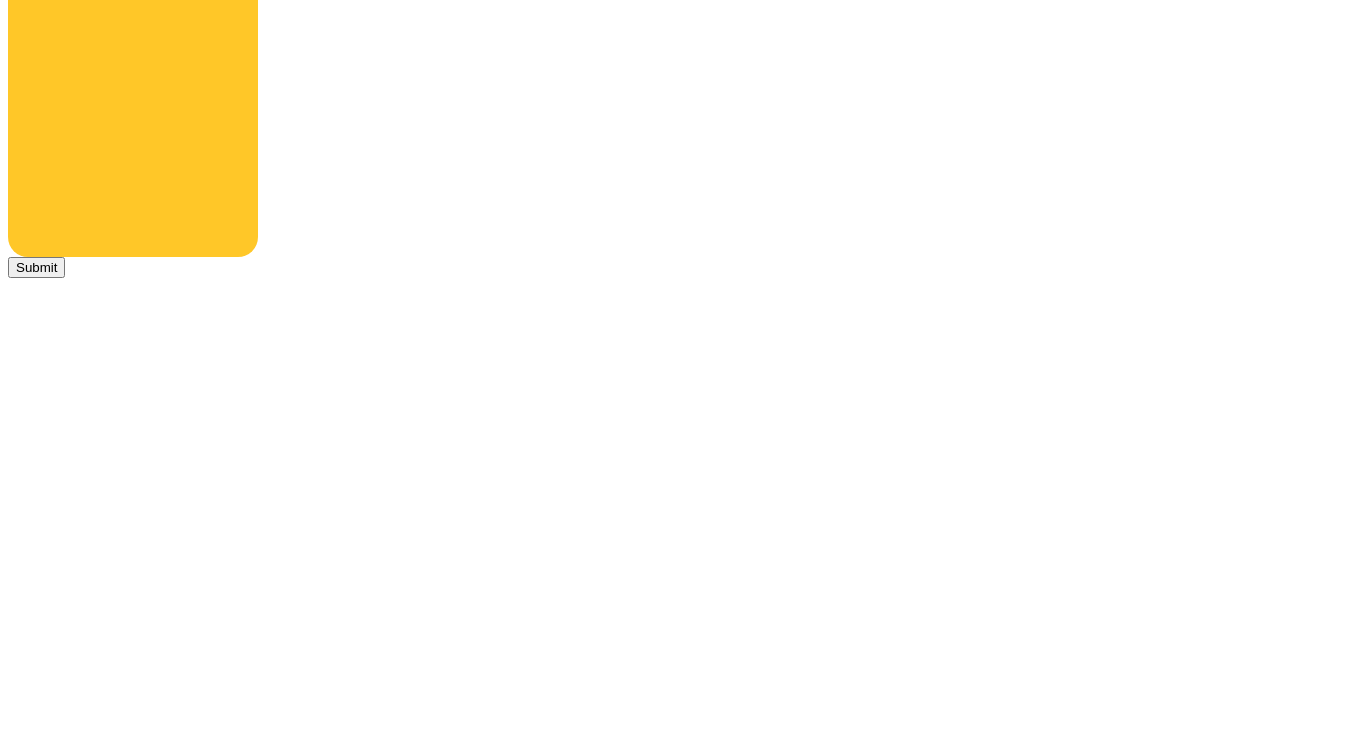
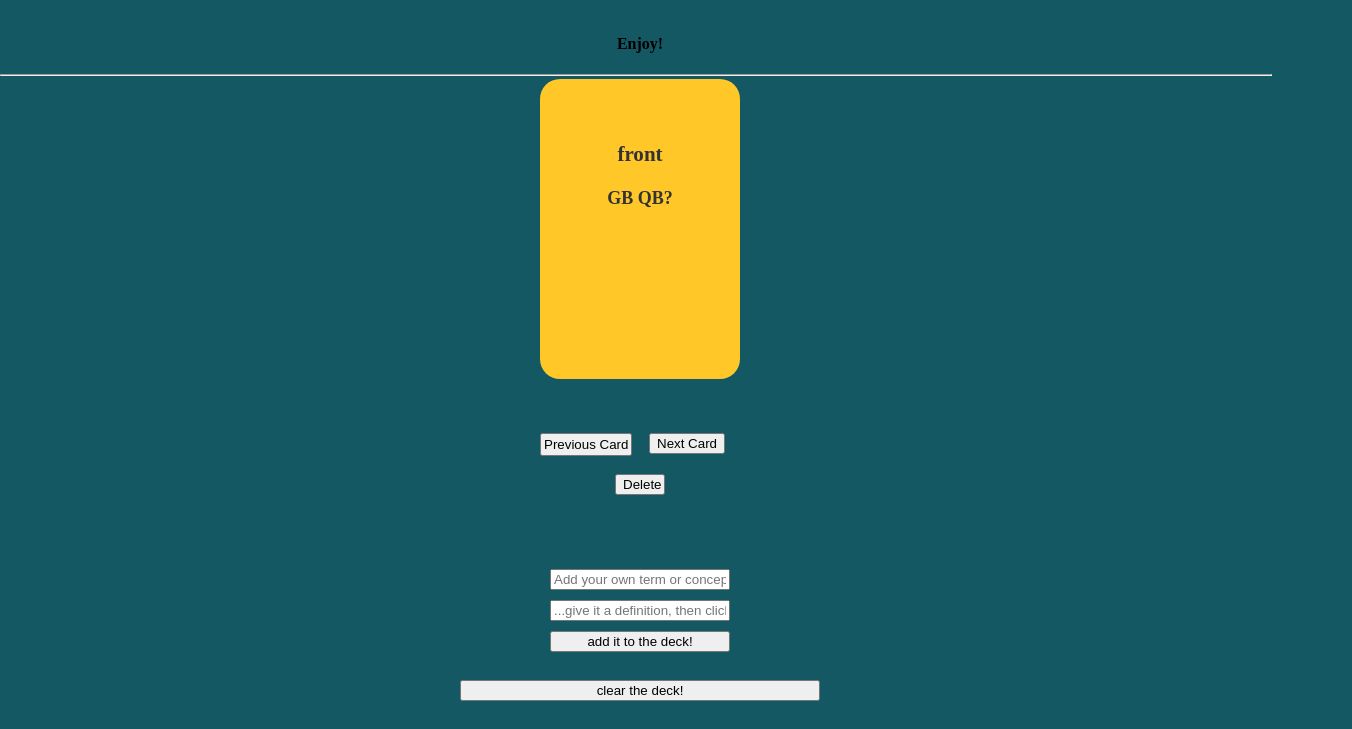
Before and after one commit to maxmorton42/flashcards, a plain HTML site: page index.html in a window 1280 px wide. Shown: the part 71-800 px from the top of the page, 1352 px wide, since content can reach past the window. Drawn offline with Linux system fonts and the light colour scheme.

Commit message:
third times the charm

```diff
--- a/index.html
+++ b/index.html
@@ -1,4 +1,4 @@
-<html>
+<!-- <html>
   <head>
     <title>Flip That Card</title>
     <link rel="stylesheet" href="style.css">
@@ -9,12 +9,12 @@
 
     <div class="thecard">
 
-    <div class="thefront">front of card
-      <p>test</p>
+    <div class="thefront"><br /><br /><h3>front of card</h3>
+      <p id="frontinfo"></p>
     </div>
 
-    <div class="theback">back of card
-        <p>test</p>
+    <div class="theback"><br /><br /><h3>back of card</h3>
+        <p id="backinfo"></p>
     </div>
 
 
@@ -25,4 +25,55 @@
     <button class="addnew" id="newbutton">Submit</button>
     <script src="index.js"></script>
   </body>
-</html>
+</html> -->
+
+<html>
+  <head>
+      <link rel="stylesheet" href="style.css">
+      <title>"datflip"</title>
+
+  </head>
+
+<body>
+    <h1>Create Your Own Flashcard Deck</h1><br>
+    <h4 style="width:100%; text-align:center">Enjoy!</h4>
+    <hr>
+    <div class="maincontainer">
+
+        <div class="thecard">
+
+        <div class="thefront"><br /><br /><h3>front</h3>
+          <p id="front"></p>
+        </div>
+
+        <div class="theback"><br /><br /><h3>back</h3>
+            <p id="back"></p>
+      </div>
+
+    </div><br><br><br>
+    <div id ="activeCardButtons">
+      <button id="prev" onclick="prevCard()">Previous Card
+    </button>
+
+    <button id="next" onclick="nextCard()">Next Card </button><br><br>
+    <button id="deleted" type="button" value="Deleted" onclick="delete1()">Delete</button>
+    </div>
+    <br>
+    <br>
+    <br>
+    <div id="formContainer">
+      <form id="cardForm">
+        <input id="newTerm" type="text" placeholder="Add your own term or concept..." onKeyDown="if(event.keyCode==13) document.getElementById('newDef').focus()">
+        <input id="newDef" type="text" placeholder="...give it a definition, then click the button to..." onKeyDown="if(event.keyCode==13) cardAdd()">
+        <br>
+        <input id="submit" type="button" value="add it to the deck!" onClick="cardAdd()">
+        <br>
+        <input id="clearDeck" type="button" value="clear the deck!" onClick="emptyDeck()">
+      </form>
+      <br>
+    </div>
+
+  <script src="index.js"></script>
+  </body>
+
+  </html>
--- a/index.js
+++ b/index.js
@@ -1,7 +1,115 @@
-var cardInfo = []
-var addNew = document.getElementById(newbutton)
+function Card(term, definition,) {
+  this.term = term;
+  this.definition = definition;
+}
+var newDeck = [];
+var newCard;
+var front = document.getElementById("front");
+var back = document.getElementById("back");
+var submit = document.getElementById("submit");
+var clearDeck = document.getElementById("clearDeck");
+var formFront, formBack;
+var deleted =document.getElementById("deleted")
 
+var card1 = new Card(
+  "GB QB?",
+  "Aaron Rodgers",
+);
+var card2 = new Card(
+  "GB RB?",
+  "Aaron Jones",
+);
+var card3 = new Card(
+  "GB Kicker?",
+  "Mason Crosby",
+);
 
-addNew.addEventListener ('click', (e) => {
+var myCards = [card1, card2, card3];
+var cardIndex = 0;
 
-});
+front.innerHTML = card1.term;
+back.innerHTML = card1.definition;
+
+function cardAdd(formFront, formBack) {
+  function clearForm() {
+    document.getElementById("newTerm").value = "";
+    document.getElementById("newDef").value = "";
+    document.getElementById("cardForm").reset();
+  }
+
+  function updatePlaceholder() {
+    document.getElementById("newTerm").placeholder =
+      "...another term?";
+    document.getElementById("newDef").placeholder =
+      "...and another definition?";
+  }
+
+  formFront = document.getElementById("newTerm");
+  formBack = document.getElementById("newDef");
+  if (
+    formFront.value !== formBack.value &&
+    formFront.value != "" &&
+    formBack.value != ""
+  ) {
+    var newCard = new Card();
+    newCard.term = formFront.value;
+    newCard.definition = formBack.value;
+    myCards.push(newCard);
+    cardIndex = myCards.length - 1;
+    clearForm();
+    updatePlaceholder();
+    front.innerHTML = myCards[cardIndex].term;
+    back.innerHTML = myCards[cardIndex].definition;
+  } else if (formFront.value == formBack.value) {
+    alert('same/same');
+  } else if (
+    (formFront.value == null || formFront.value == "", formBack.value == null ||
+      formBack.value == "", formFront.value == null ||
+      formBack.value == null ||
+      formFront.value == "" ||
+      formBack.value == "")
+  ) {
+    alert("Fill out both");
+  }
+  document.getElementById("newTerm").focus();
+}
+
+function nextCard() {
+  cardIndex = (cardIndex + 1) % myCards.length;
+  front.innerHTML = myCards[cardIndex].term;
+  back.innerHTML = myCards[cardIndex].definition;
+}
+function prevCard() {
+  if (cardIndex > 0)
+    cardIndex = (cardIndex - 1);
+  else if (cardIndex == 0) cardIndex = myCards.length-1;
+  front.innerHTML = myCards[cardIndex].term;
+  back.innerHTML = myCards[cardIndex].definition;
+
+}
+// failed delete
+//   function delete1(myCards, cardIndex) {
+// var confirmation = confirm("delete?")
+// if (confirmation) {
+//   const x = cardIndex
+//   myCards.splice(x, 1);
+//     }
+//   }
+
+  function delete1() {
+var confirmation = confirm("delete?")
+if (confirmation) {
+myCards.pop();
+    }
+  }
+
+    function emptyDeck() {
+      var confirmation = confirm("delete this entire deck?");
+      if (confirmation) {
+      myCards.splice(0, myCards.length);
+      cardIndex = 0;
+      front.innerHTML = " ";
+      back.innerHTML = " ";
+      }
+      document.getElementById("newTerm").focus();
+    }
--- a/style.css
+++ b/style.css
@@ -1,11 +1,20 @@
+body{
+  background: rgb(20, 88, 100);
+  }
+
 .maincontainer{
-  position: relative;
-  width: 250px;
-  height: 320px;
+  width:200px;
+  height:300px;
+  position: fixed;
+  top: 50%;
+  left: 50%;
+  margin-top: -250px;
+  margin-left: -100px;
 }
 
 .thecard{
-  position: absolute;
+  position: relative;
+  text-align: center;
   width: 100%;
   height: 100%;
   transform-style: preserve-3d;
@@ -31,6 +40,7 @@
 
 .theback{
   position: absolute;
+  text-align: center;
   width: 100%;
   height: 100%;
   backface-visibility: hidden;
@@ -42,3 +52,92 @@
   font-size: 18px;
   font-weight: bold;
 }
+
+html{
+  min-width:100%;
+  max-width:900px;
+  overflow:hidden;
+}
+h4{
+  text-align: center;
+  position: relative;
+  padding-right: 5em;
+  margin-right: 180px;
+}
+
+h1{
+  text-align:center;
+  font-family:sans-serif;
+}
+p {
+  text-align: center;
+}
+
+#activeCardButtons {
+  min-width: 100%;
+  max-width: 900px;
+  margin-left:auto;
+  margin-right:auto;
+
+}
+#prev {
+
+  margin-left: 0px;
+  padding: 2px;
+}
+
+#deleted {
+  position:relative;
+  width: 50px;
+  left:50%;
+  margin-left:-25px;
+}
+#next {
+float:right;
+  margin-right:15px;
+}
+#submit {
+  position:relative;
+  width:180px;
+  margin-left:0px;
+  margin-top:10px;
+  margin-bottom:10px;
+  display:block;
+}
+#cardForm {
+  position:absolute;
+  width: 100%;
+  margin-left:50%;
+  margin-top:10px;
+}
+#front, #back{
+  display:block;
+}
+
+#formContainer{
+  display:block;
+  position:relative;
+  margin-left:-90px;
+  width:100%;
+}
+#newTerm{
+  position:relative;
+  width:180px;
+  margin-top:10px;
+  display:block;
+}
+#newDef{
+  position:relative;
+  width:180px;
+  margin-top:10px;
+
+}
+#clearDeck{
+  position:relative;
+  width:360px;
+  margin-left:-90px;
+  display: block;
+}
+hr {
+  margin-left:-8px;
+}
```
